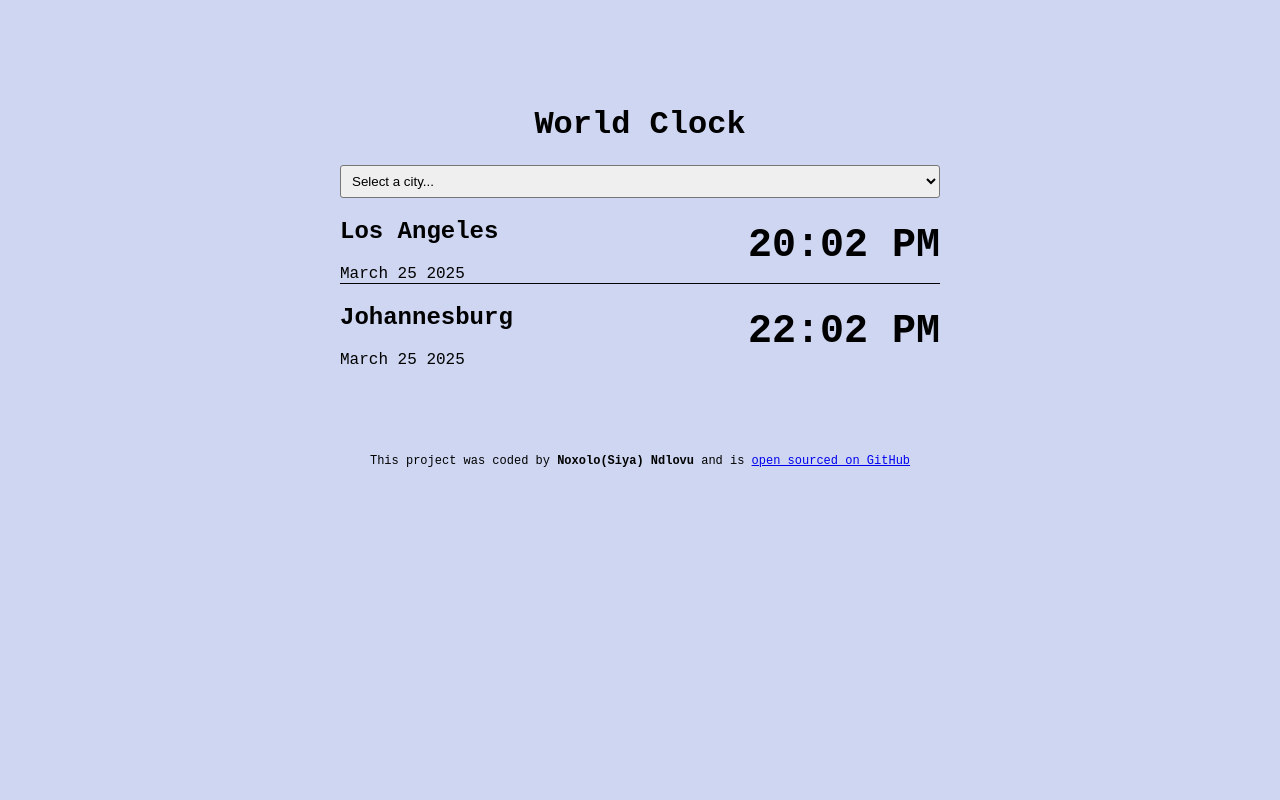
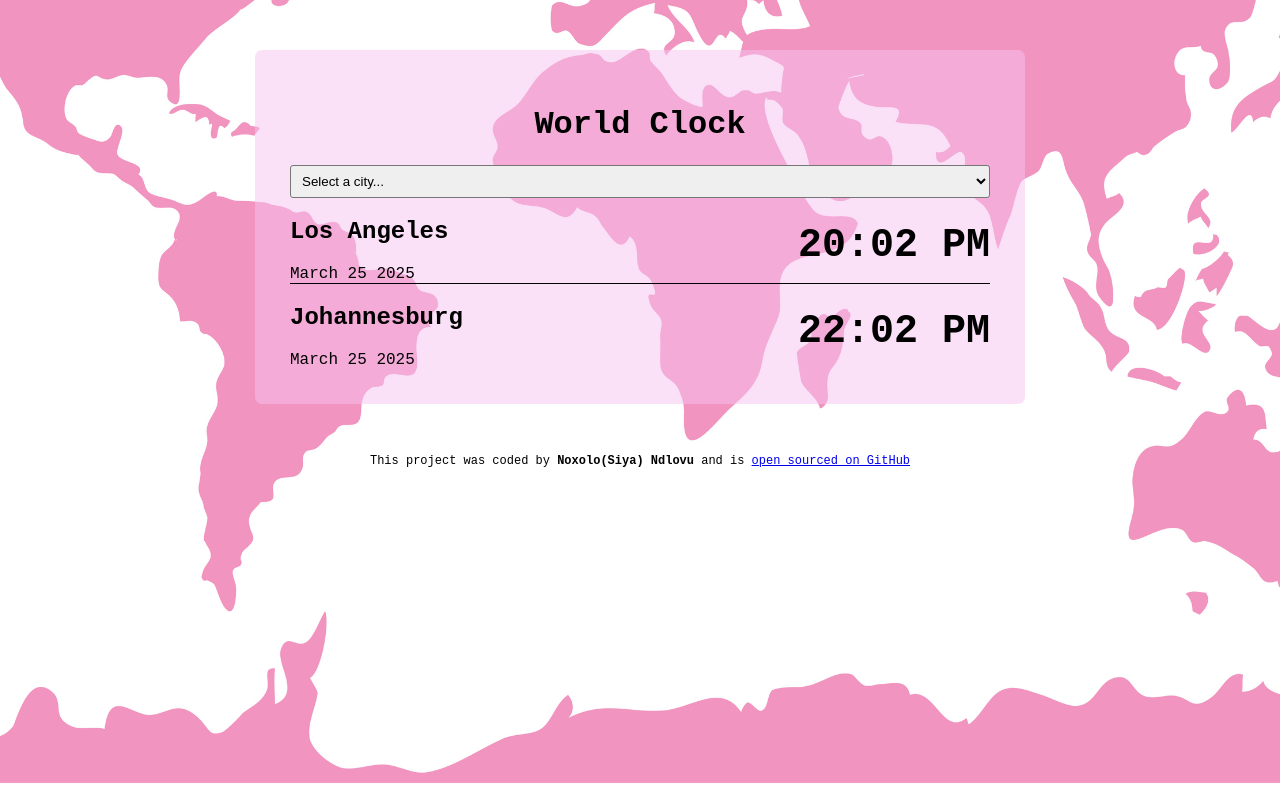
Before and after one commit to SiiyaN/my-world-clock, a plain HTML site: page index.html in a window 1280 px wide. Drawn offline with nearby package versions, Linux system fonts and the light colour scheme; a script that the page names is missing.

Commit message:
Added css styling inluding image

```diff
--- a/style.css
+++ b/style.css
@@ -1,11 +1,9 @@
 .container {
-  max-width: 600px;
+  max-width: 700px;
   margin: 50px auto;
-
+  background: rgb(248, 195, 241, 0.5);
   padding: 35px;
-  box-shadow: 15px black;
   border-radius: 7px;
-  background-image: url("");
 }
 
 select {
@@ -16,7 +14,10 @@ select {
 }
 
 body {
-  background-color: rgb(206, 214, 241);
+  background-image: url("media/globe.jpeg");
+  background-size: 150%;
+  background-position: center center;
+  background-repeat: no-repeat;
   font-family: "Courier New", Courier, monospace;
 }
 
```
Also changed, not shown: media/globe.jpeg (added).
